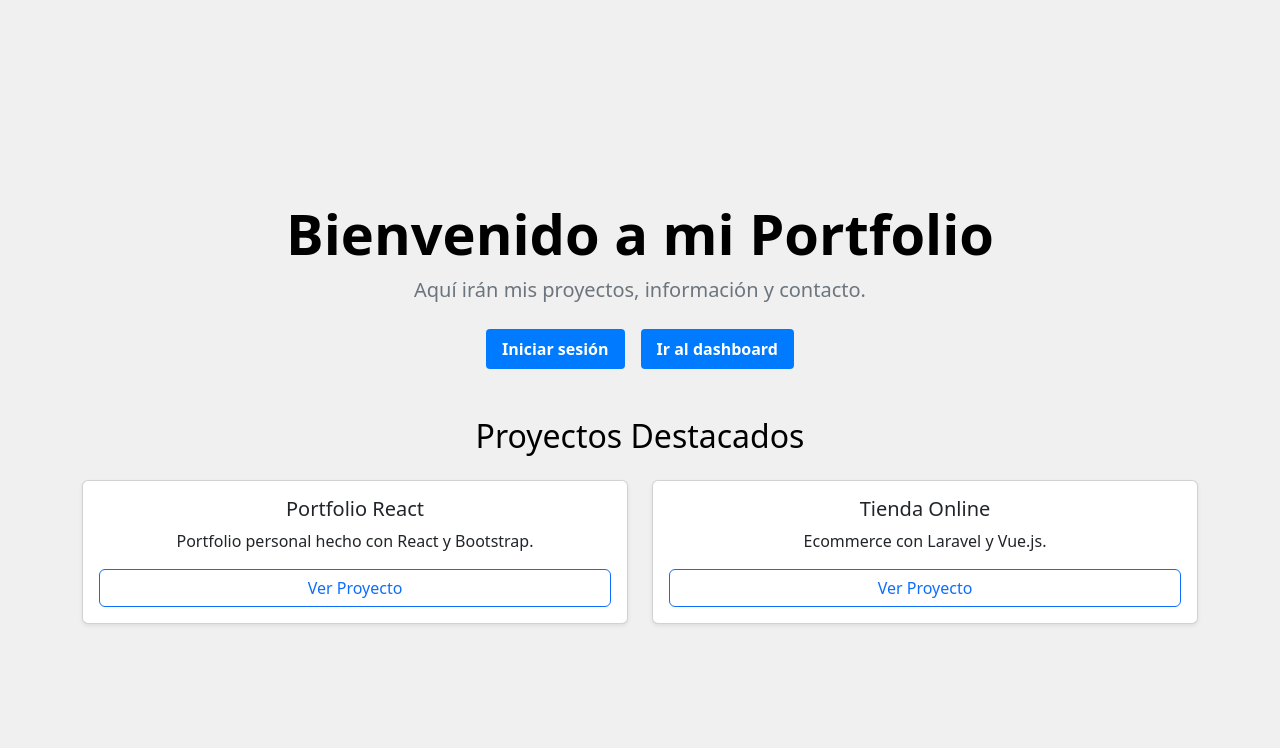
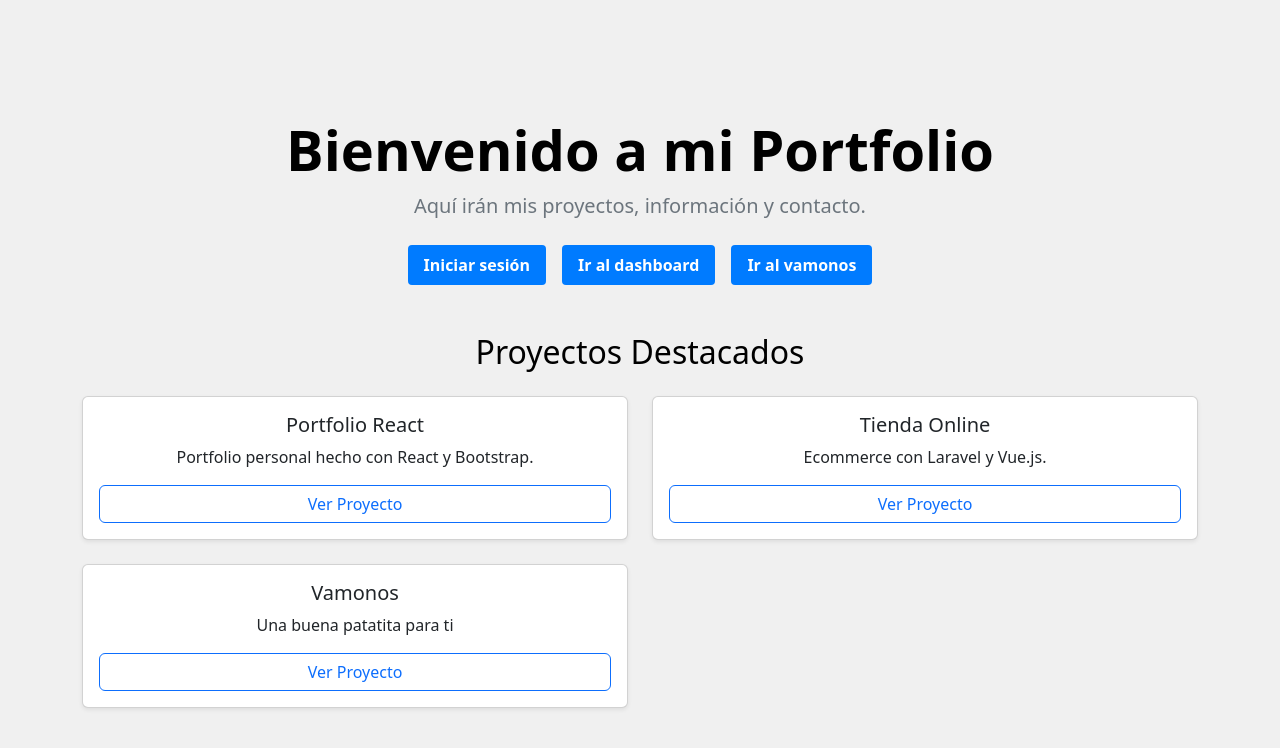
Before and after one commit to MiguelSNW/Portfolio, a React (Create React App) app: page / in a window 1280 px wide. Shown: the top 748 px of the page. Built offline with nearby package versions, Linux system fonts and the light colour scheme.

Commit message:
New Tests

```diff
--- a/src/App.js
+++ b/src/App.js
@@ -4,7 +4,7 @@ import { Routes, Route } from 'react-router-dom';
 import Home from './views/Home';
 import Dashboard from './views/Dashboard';
 import Formulario from './views/Formulario';
-
+import Vamonos from './views/Vamonos';
 
 function App() {
   return (
@@ -14,6 +14,7 @@ function App() {
       <Route path="/" element={<Home />} /> {/* Ruta para el Home */}
       <Route path="/dashboard" element={<Dashboard />} /> {/* Ruta para el Dashboard */}
       <Route path="/formulario" element={<Formulario />} /> {/* Ruta para el Dashboard */}
+      <Route path="/vamonos" element={<Vamonos /> }/>
     </Routes>
   </div>
   );
--- a/src/views/Home.jsx
+++ b/src/views/Home.jsx
@@ -1,4 +1,3 @@
-import React from 'react';
 import Boton from '../components/Boton';
 import { useNavigate } from 'react-router-dom';
 
@@ -7,10 +6,12 @@ export default function Home() {
 
   const irLogin = () => navigate('/Formulario');
   const irDashboard = () => navigate('/Dashboard');
+  const irVamonos = () => navigate('/vamonos')
 
   const proyectos = [
     { id: 1, nombre: "Portfolio React", descripcion: "Portfolio personal hecho con React y Bootstrap.", url: "https://miguelangelgrande.es" },
     { id: 2, nombre: "Tienda Online", descripcion: "Ecommerce con Laravel y Vue.js.", url: "https://tiendaejemplo.com" },
+    { id: 3, nombre: 'Vamonos', descripcion: 'Una buena patatita para ti', url: irVamonos},
   ];
 
   return (
@@ -21,6 +22,7 @@ export default function Home() {
         <div className="d-flex justify-content-center gap-3 mt-4">
           <Boton className="btn btn-primary btn-lg" onClick={irLogin}>Iniciar sesión</Boton>
           <Boton className="btn btn-outline-primary btn-lg" onClick={irDashboard}>Ir al dashboard</Boton>
+          <Boton className="btn btn-outline-primary btn-lg" onClick={irVamonos}>Ir al vamonos</Boton>
         </div>
       </header>
 
```
Also changed, not shown: src/views/Vamonos.jsx (added).
